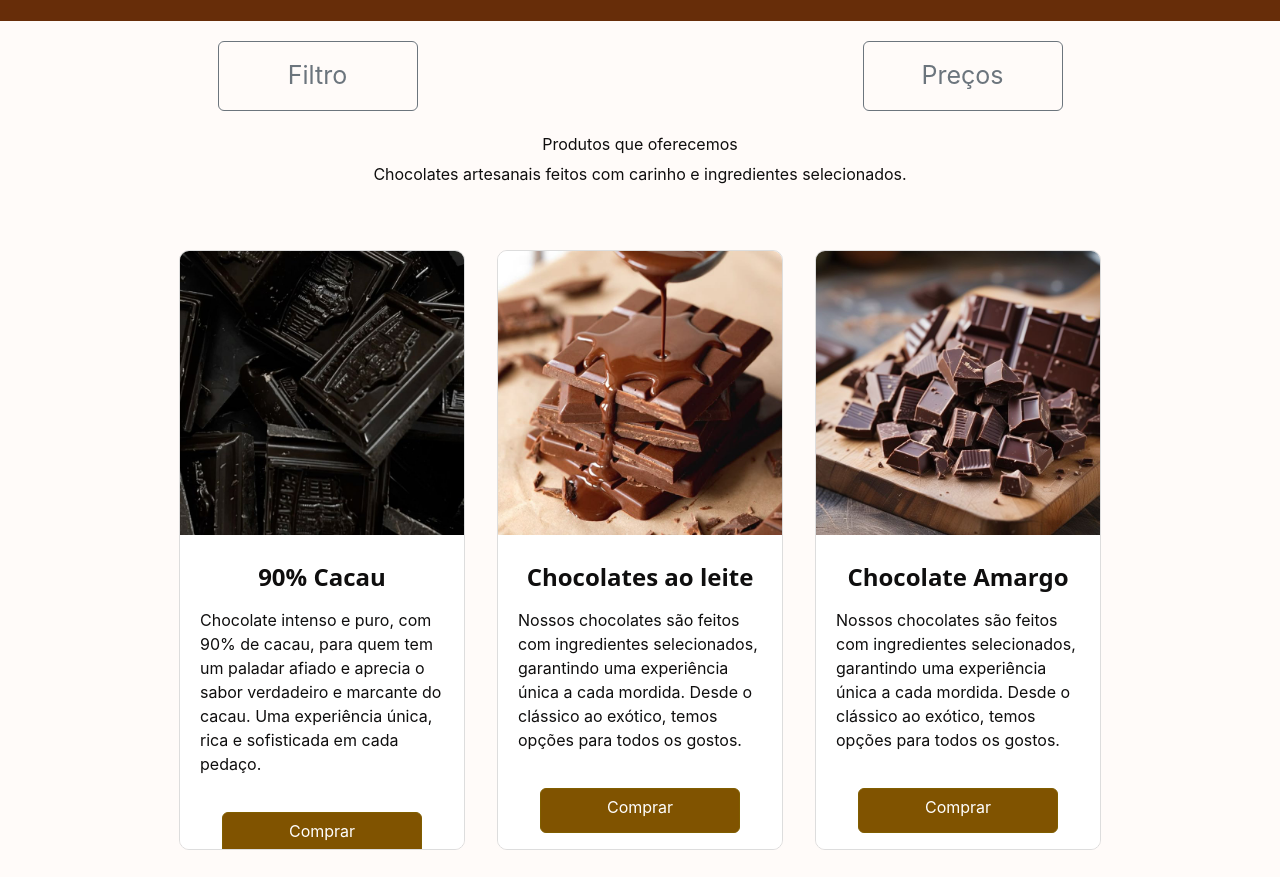
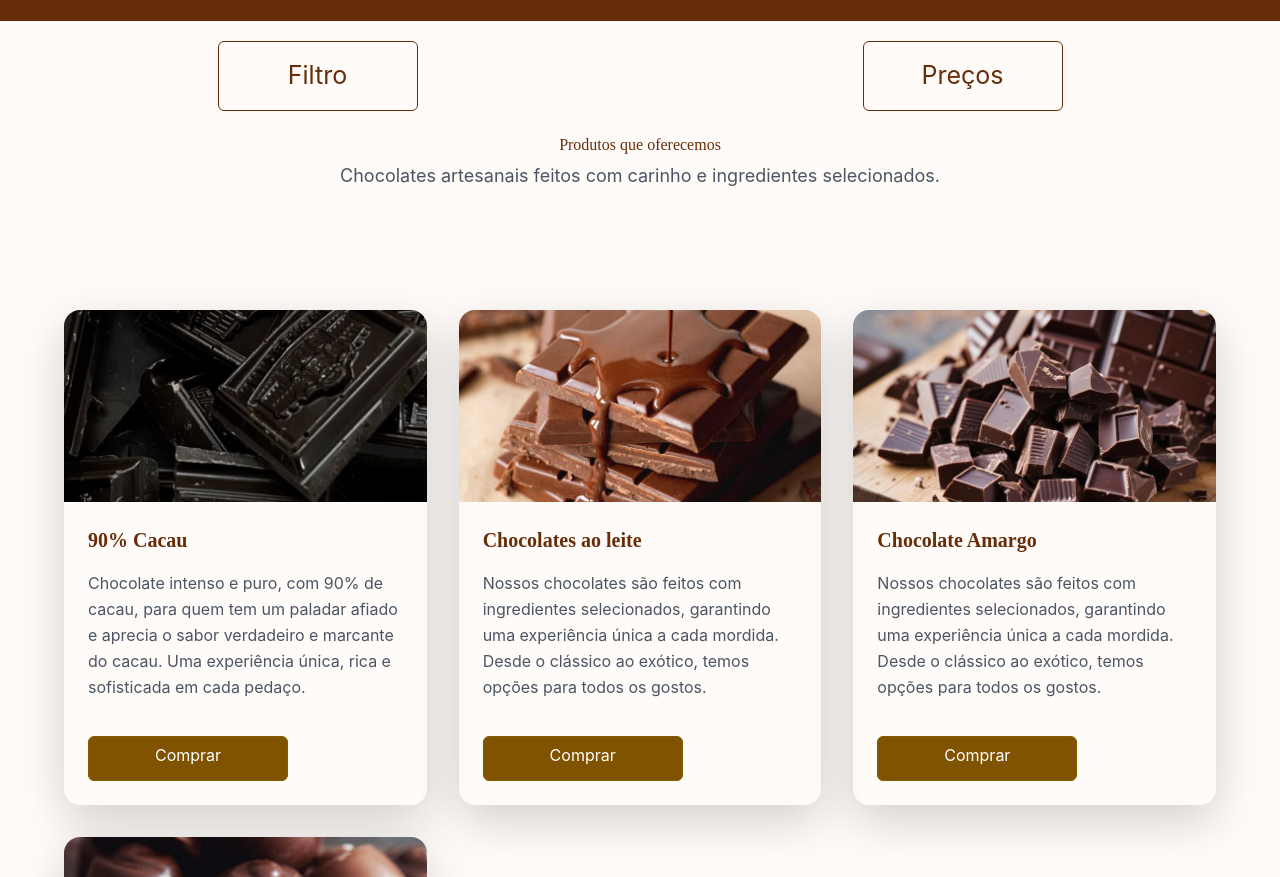
Before and after one commit to tommyogino/trabalho-html-css, a plain HTML site: page produtos.html in a window 1280 px wide. Shown: the part 75-952 px from the top of the page. Drawn offline with nearby package versions, Linux system fonts and the light colour scheme; files that its build step writes are made by us from their sources.

Commit message:
Finalização da aba de produtos e aplicação do dark mode

```diff
--- a/produtos.css
+++ /dev/null
@@ -1,49 +0,0 @@
-/* <---- estilização cards de produtos ----> */
-
-.teste {
-  display: grid;
-  grid-template-columns: 1fr;
-  grid-template-rows: 1fr 2fr;
-  overflow: hidden;
-  width: 286px;
-  height: 600px;
-  border-radius: 10px;
-  border: 1px solid #ddd;
-  transition: 0.5s;
-
-
-}
-
-.c-bod{
-  grid-column: 1;
-  grid-row: 2;
-  justify-items: center;
-  grid-template-rows: 1fr 2fr;
-  padding: 30px;
-  background-color: #FFFFFF;
-  overflow: hidden;
-  height: auto;
-
-}
-
-.titulo{
-  padding: 3px;
-}
-
-.teste:hover {
-  box-shadow: 0 4px 8px 0 rgba(0, 0, 0, 0.2), 0 6px 20px 0 rgba(0, 0, 0, 0.19);
-  transform: scale(1.05);
-  transition: all 0.3s ease-in-out;
-
-}
-
-.card-text{
-
-  word-wrap: break-word;
-}
-
-.btn{
-  margin-top: 35px;
-  height: 70px;
-  width: 283.33px;
-}
--- a/produtos.html
+++ b/produtos.html
@@ -77,7 +77,10 @@
             <button type="button" class="btn btn-outline-secondary bt1 bt">
               Filtro
             </button>
-            <button type="button" class="btn btn-outline-secondary bt2 bt">
+            <button
+              type="button"
+              class="btn btn-outline-secondary bt2 bt text-gray-600"
+            >
               Preços
             </button>
           </div>
@@ -85,30 +88,54 @@
 
         <!-- Título centralizado -->
         <section class="titulo-secao text-center my-4">
-          <h2 class="titulo-principal">Produtos que oferecemos</h2>
-            <p class="subtitulo">Chocolates artesanais feitos com carinho e ingredientes selecionados.</p>
+          <h2 class="titulo-principal font-serif text-[#672d09]">
+            Produtos que oferecemos
+          </h2>
+          <p class="subtitulo text-lg text-gray-600 max-w-2xl mx-auto">
+            Chocolates artesanais feitos com carinho e ingredientes
+            selecionados.
+          </p>
         </section>
 
         <!-- Cards dos Produtos -->
-        <div class="produtos-content flex gap-8 flex-wrap justify-center p-4">
-          <div class="teste .hover\:shadow-xl:hover">
-            <img src="imagens/90-cacau.jpg" alt="..." />
-            <div class="c-bod">
-              <h5 class="titulo">90% Cacau</h5>
-              <p class="card-text">
+
+        <div class="produtos-layout py-20 bg-[#fffbf9]">
+          <div class="grid md:grid-cols-3 gap-8 max-w-6xl mx-auto">
+            <div
+              class="card-bud bg-[#fffbf8] rounded-2xl shadow-lg overflow-hidden hover:shadow-xl hover:scale-105 transition-all duration-300"
+            >
+              <img
+                src="imagens/90-cacau.jpg"
+                alt="..."
+                class="w-full h-48 object-cover"
+              />
+              <div class="p-6">
+                <h5 class="text-xl font-bold mb-3 font-serif text-[#672d09]">
+                  90% Cacau
+                </h5>
+                <p class="text-gray-600 leading-relaxed">
                   Chocolate intenso e puro, com 90% de cacau, para quem tem um
-                paladar afiado e aprecia o sabor verdadeiro e marcante do cacau.
-                Uma experiência única, rica e sofisticada em cada pedaço.
+                  paladar afiado e aprecia o sabor verdadeiro e marcante do
+                  cacau. Uma experiência única, rica e sofisticada em cada
+                  pedaço.
                 </p>
                 <a href="#" class="btn btn-primary">Comprar</a>
               </div>
             </div>
 
-          <div class="teste .hover\:shadow-xl:hover">
-            <img src="imagens/chocolate-ao-leite.jpg" alt="..." />
-            <div class="c-bod">
-              <h5 class="titulo">Chocolates ao leite</h5>
-              <p class="card-text">
+            <div
+              class="card-bud bg-[#fffbf8] rounded-2xl shadow-lg overflow-hidden hover:shadow-xl hover:scale-105 transition-all duration-300"
+            >
+              <img
+                src="imagens/chocolate-ao-leite.jpg"
+                alt="..."
+                class="w-full h-48 object-cover"
+              />
+              <div class="p-6">
+                <h5 class="text-xl font-bold mb-3 font-serif text-[#672d09]">
+                  Chocolates ao leite
+                </h5>
+                <p class="text-gray-600 leading-relaxed">
                   Nossos chocolates são feitos com ingredientes selecionados,
                   garantindo uma experiência única a cada mordida. Desde o
                   clássico ao exótico, temos opções para todos os gostos.
@@ -117,11 +144,19 @@
               </div>
             </div>
 
-          <div class="teste .hover\:shadow-xl:hover">
-            <img src="imagens/chocolate-meio-amargo.jpg" alt="..." />
-            <div class="c-bod">
-              <h5 class="titulo">Chocolate Amargo</h5>
-              <p class="card-text">
+            <div
+              class="card-bud bg-[#fffbf8] rounded-2xl shadow-lg overflow-hidden hover:shadow-xl hover:scale-105 transition-all duration-300"
+            >
+              <img
+                src="imagens/chocolate-meio-amargo.jpg"
+                alt="..."
+                class="w-full h-48 object-cover"
+              />
+              <div class="p-6">
+                <h5 class="text-xl font-bold mb-3 font-serif text-[#672d09]">
+                  Chocolate Amargo
+                </h5>
+                <p class="text-gray-600 leading-relaxed">
                   Nossos chocolates são feitos com ingredientes selecionados,
                   garantindo uma experiência única a cada mordida. Desde o
                   clássico ao exótico, temos opções para todos os gostos.
@@ -130,16 +165,25 @@
               </div>
             </div>
 
-          <div class="teste .hover\:shadow-xl:hover">
-            <img src="imagens/trufaa.png" alt="..." />
-            <div class="c-bod">
-              <h5 class="titulo">Trufa</h5>
-              <p class="card-text">
+            <div
+              class="card-bud bg-[#fffbf8] rounded-2xl shadow-lg overflow-hidden hover:shadow-xl hover:scale-105 transition-all duration-300"
+            >
+              <img
+                src="imagens/trufaa.png"
+                alt="..."
+                class="w-full h-48 object-cover"
+              />
+              <div class="p-6">
+                <h5 class="text-xl font-bold mb-3 font-serif text-[#672d09]">
+                  Trufa
+                </h5>
+                <p class="text-gray-600 leading-relaxed">
                   Nossa trufa é feita com chocolate puro e recheio cremoso,
                   proporcionando uma explosão de sabor a cada mordida. Perfeita
                   para quem ama um doce sofisticado.
                 </p>
                 <a href="#" class="btn btn-primary">Comprar</a>
+              </div>
             </div>
           </div>
         </div>
```
Also changed, not shown: index.css. Lines whose indentation alone changed are shown as unchanged.
